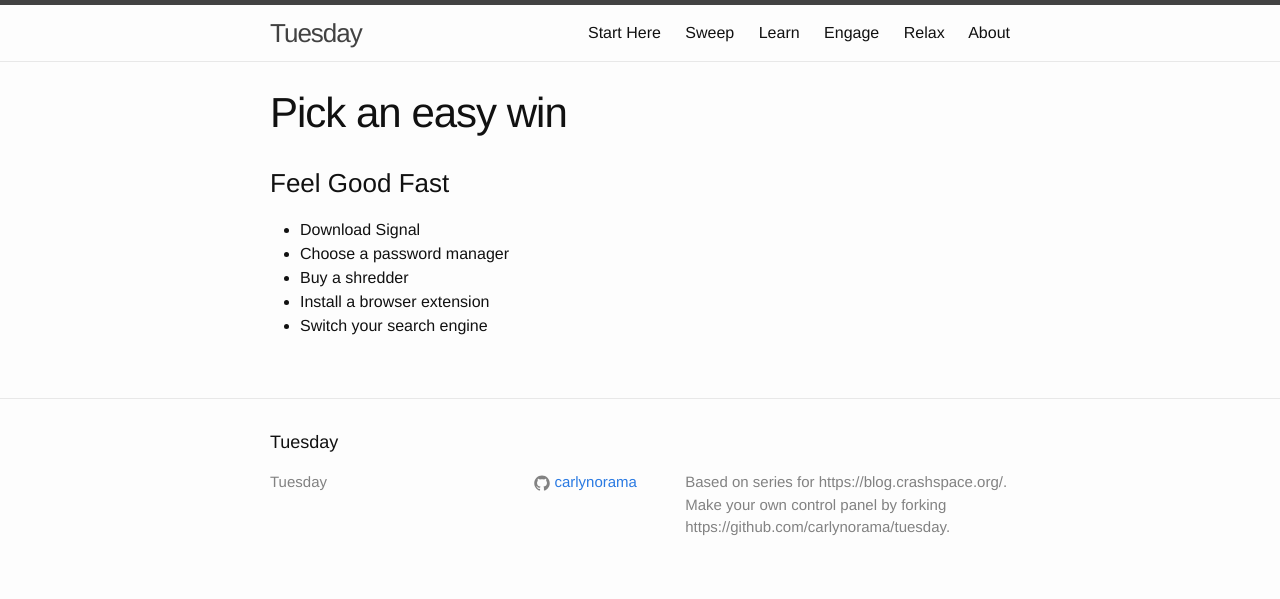
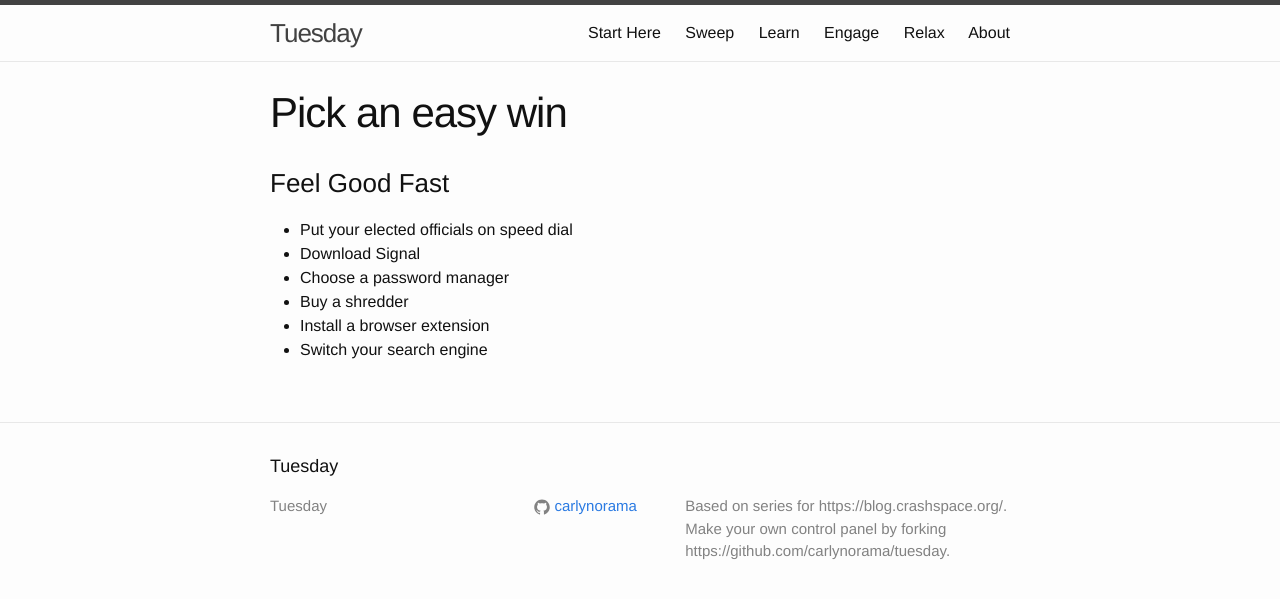
Before and after one commit to CRASHSpace/tuesday, a Jekyll site: the page built from _start/04-pick-an-easy-win.md, in a window 1280 px wide. Shown: the top 599 px of the page. Built offline with Jekyll 4.4.1, drawn with Linux system fonts in a browser that asks for light colours.

Commit message:
add elected officials

```diff
--- a/_start/04-pick-an-easy-win.md
+++ b/_start/04-pick-an-easy-win.md
@@ -7,6 +7,7 @@ title: Pick an easy win
 
 
 ### Feel Good Fast
+* Put your elected officials on speed dial
 * Download Signal
 * Choose a password manager
 * Buy a shredder
```
